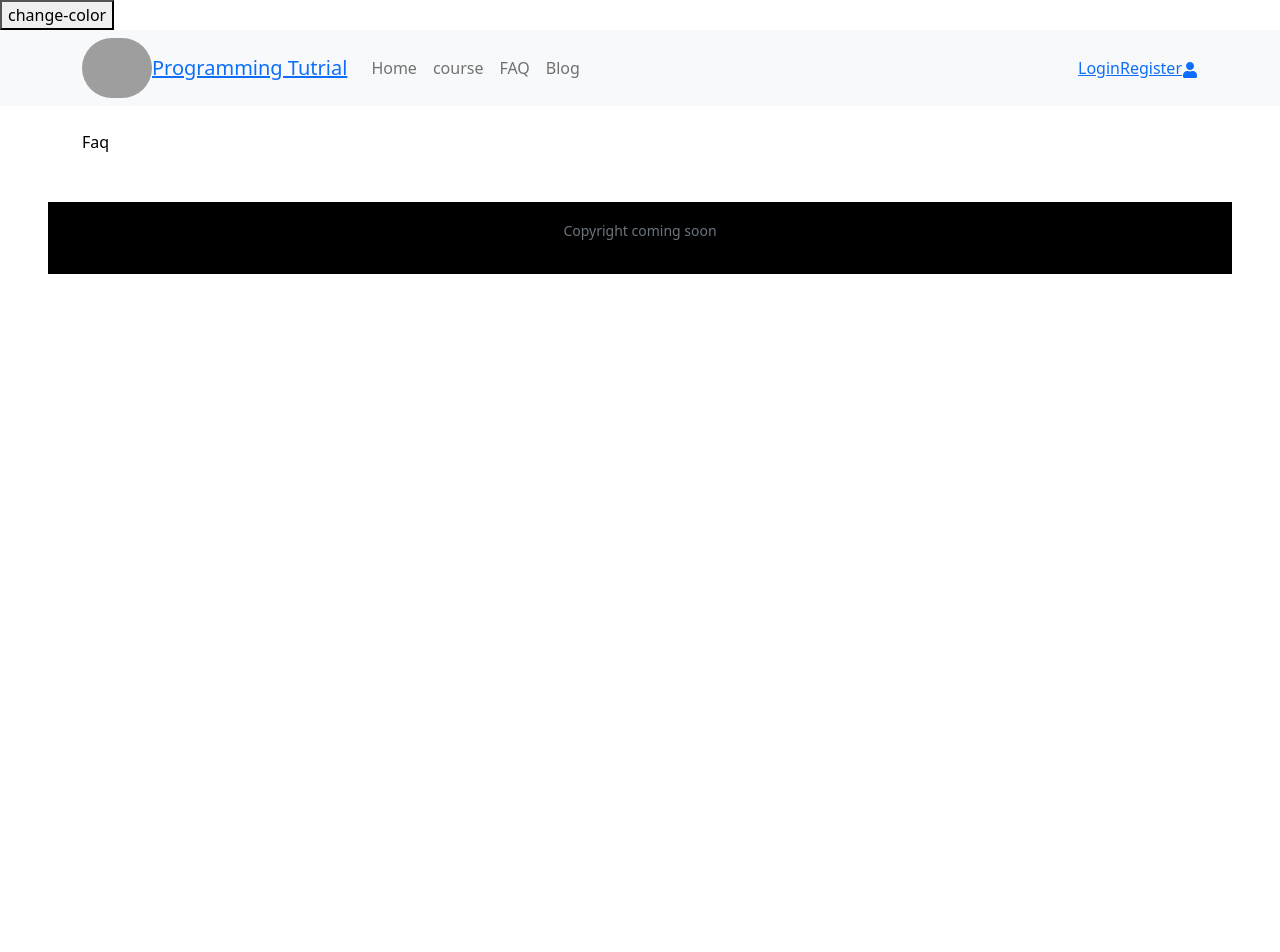
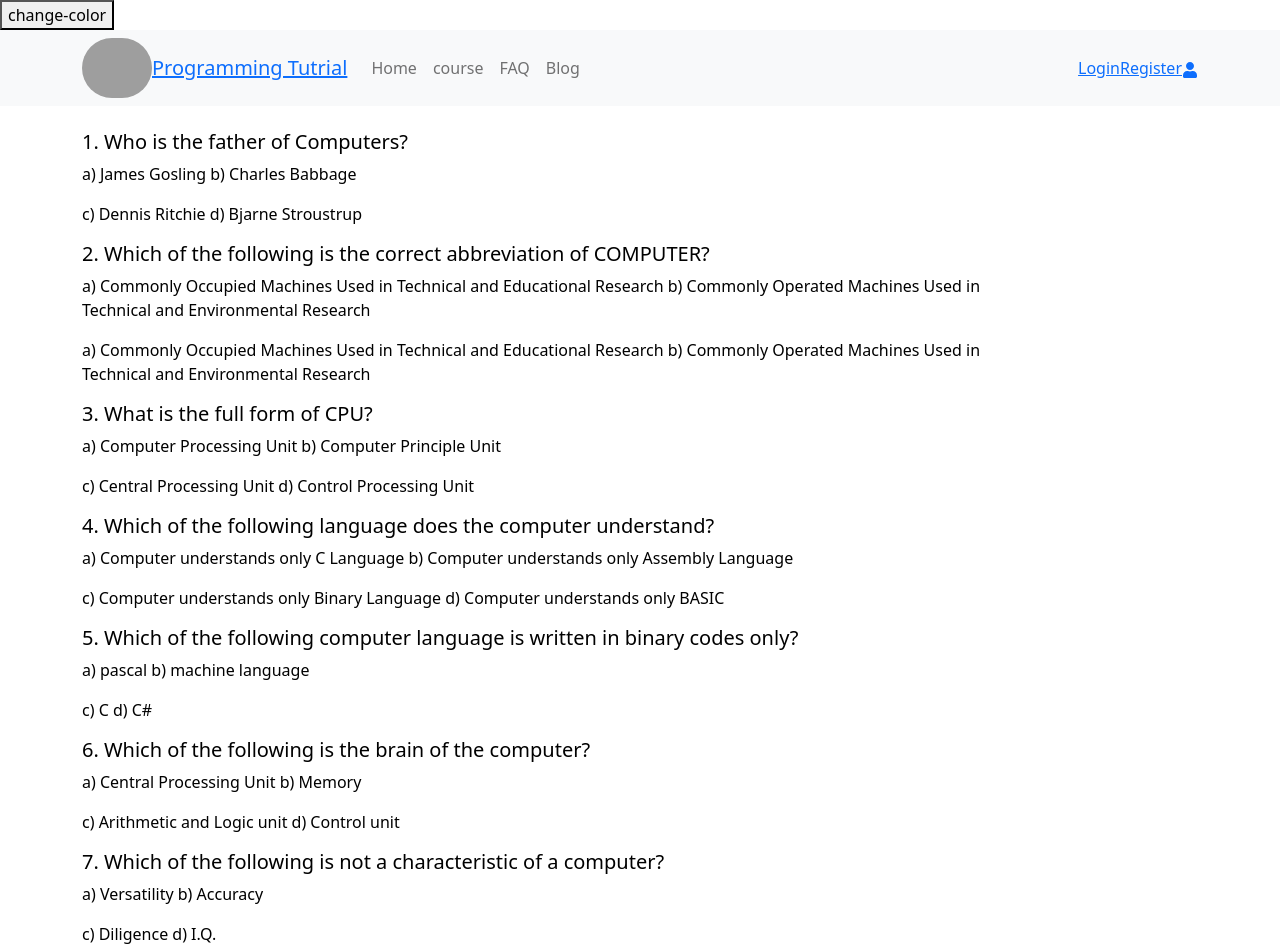
Before and after one commit to gulamkibria775/programming_tutrial, a React (Create React App) app: page /faq in a window 1280 px wide. Shown: the top 952 px of the page. Before the commit the page ends 800 px from the top, so only its background shows below. Built offline with nearby package versions, Linux system fonts and the light colour scheme; no server answers; grey boxes are pictures that could not be loaded.

Commit message:
faq already done

```diff
--- a/src/component/FAQ/Faq.js
+++ b/src/component/FAQ/Faq.js
@@ -1,8 +1,81 @@
-import React from 'react'
-import './Faq.css'
+import React from "react";
+import "./Faq.css";
 
 export default function Faq() {
   return (
-    <div>Faq</div>
-  )
+    <div>
+      <div>
+        <h5> 1. Who is the father of Computers?</h5>
+
+        <p> a) James Gosling b) Charles Babbage</p>
+        <p> c) Dennis Ritchie d) Bjarne Stroustrup</p>
+      </div>
+
+      <div>
+        <h5>
+          2. Which of the following is the correct abbreviation of COMPUTER?
+        </h5>
+        <p>
+          a) Commonly Occupied Machines Used in Technical and Educational
+          Research b) Commonly Operated Machines Used in Technical and
+          Environmental Research
+        </p>
+        <p>
+          a) Commonly Occupied Machines Used in Technical and Educational
+          Research b) Commonly Operated Machines Used in Technical and
+          Environmental Research
+        </p>
+      </div>
+
+      <div>
+        <h5>3. What is the full form of CPU?</h5>
+        <p>a) Computer Processing Unit b) Computer Principle Unit</p>
+        <p>c) Central Processing Unit d) Control Processing Unit</p>
+      </div>
+      <div>
+        <h5>
+          4. Which of the following language does the computer understand?
+        </h5>
+        <p>
+          a) Computer understands only C Language b) Computer understands only
+          Assembly Language
+        </p>
+        <p>
+          c) Computer understands only Binary Language d) Computer understands
+          only BASIC
+        </p>
+      </div>
+
+      <div>
+        <h5>
+          5. Which of the following computer language is written in binary codes
+          only?
+        </h5>
+        <p>a) pascal b) machine language</p>
+        <p>c) C d) C#</p>
+      </div>
+
+      <div>
+        <h5>6. Which of the following is the brain of the computer?</h5>
+        <p>a) Central Processing Unit b) Memory</p>
+        <p>c) Arithmetic and Logic unit d) Control unit</p>
+      </div>
+
+      <div>
+        <h5>
+          7. Which of the following is not a characteristic of a computer?
+        </h5>
+        <p>a) Versatility b) Accuracy</p>
+        <p>c) Diligence d) I.Q.</p>
+      </div>
+
+      <div>
+        <h5>
+          8. Which of the following is the smallest unit of data in a computer?
+        </h5>
+        <p>a) Bit b) KB</p>
+        <p>c) Nibble d) Byte</p>
+      </div>
+    </div>
+  );
 }
```
